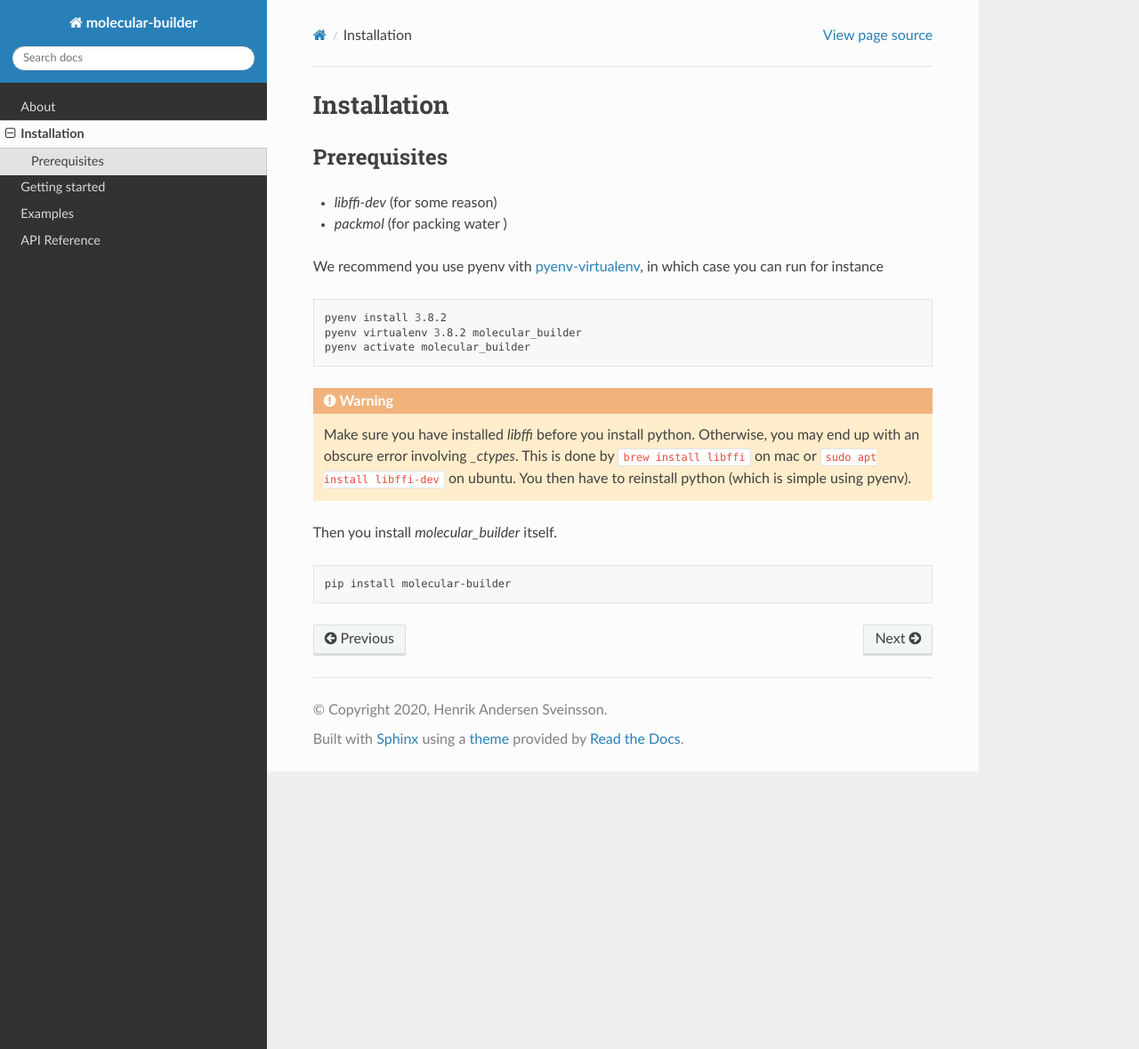
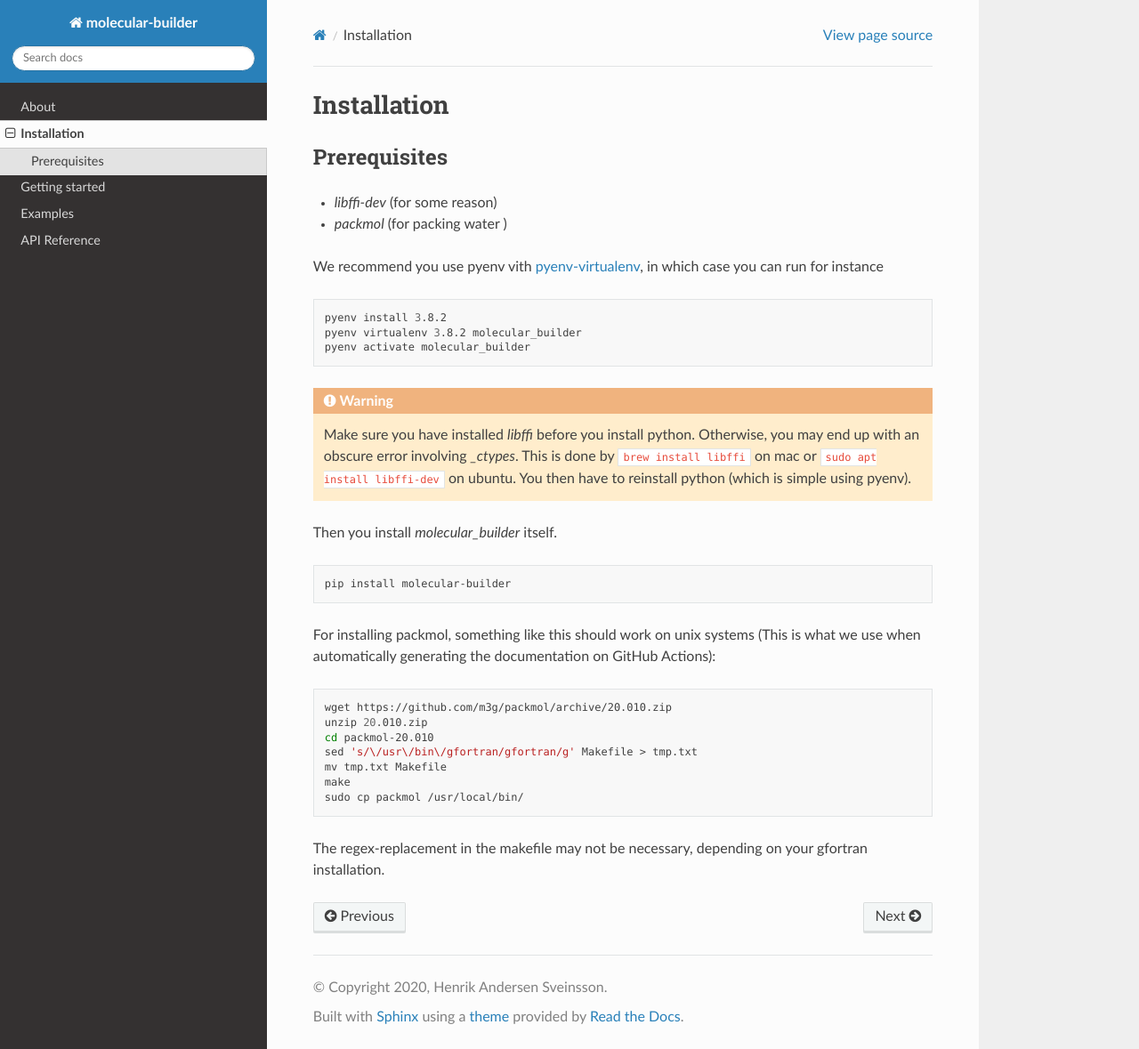
Before and after one commit to henriasv/molecular-builder, a Sphinx documentation site: the page built from docs/installation.rst, in a window 1280 px wide and 1179 px high. Shown: the whole window at 89% size. Built offline with Sphinx 7.4.7 and the Read the Docs theme 2.0.0, drawn with Linux system fonts in a browser that asks for light colours.

Commit message:
Packmol installation suggestion

```diff
--- a/docs/examples/index.rst
+++ b/docs/examples/index.rst
@@ -8,6 +8,7 @@ This section contains tutorials showing some usage examples for molecular-builde
     :maxdepth: 3
 
     building_crystal_blocks
+    silicon_carbide_nanoparticles/silicon_carbide_nanoparticles
     brucite_in_water/brucite_in_water
     wedges_and_indenters/wedges_and_indenters
     cracks
--- a/docs/installation.rst
+++ b/docs/installation.rst
@@ -25,3 +25,18 @@ Then you install `molecular_builder` itself.
 .. code-block:: bash
 
     pip install molecular-builder
+
+
+For installing packmol, something like this should work on unix systems (This is what we use when automatically generating the documentation on GitHub Actions):
+
+.. code-block:: bash
+
+    wget https://github.com/m3g/packmol/archive/20.010.zip
+    unzip 20.010.zip
+    cd packmol-20.010
+    sed 's/\/usr\/bin\/gfortran/gfortran/g' Makefile > tmp.txt
+    mv tmp.txt Makefile
+    make
+    sudo cp packmol /usr/local/bin/
+
+The regex-replacement in the makefile may not be necessary, depending on your gfortran installation.
```
